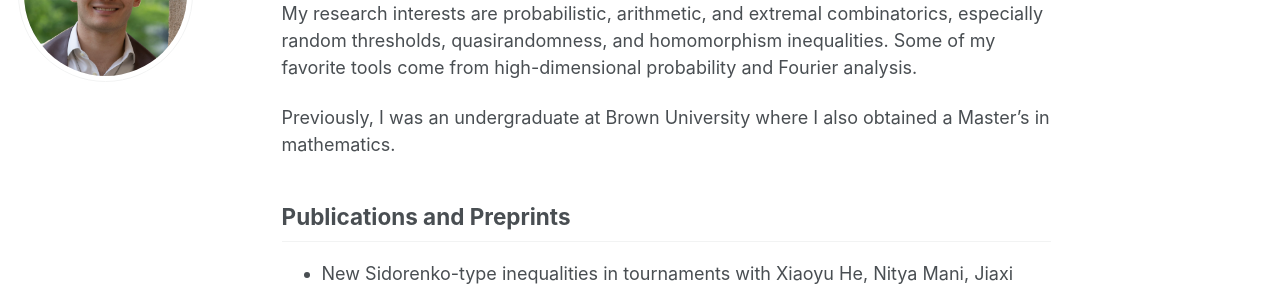
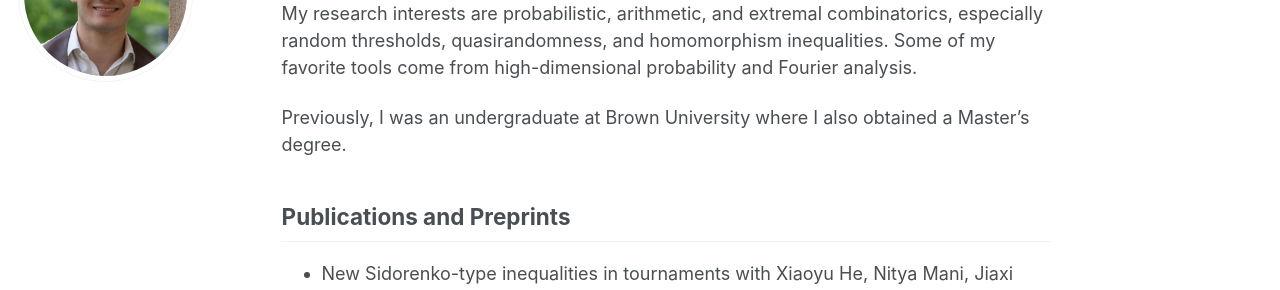
Before and after one commit to njtung/njtung.github.io, a Jekyll site: the page built from _pages/about.md, in a window 1280 px wide and 900 px high. Shown: the part 192-482 px from the top of the window. Built offline with Jekyll 4.4.1, drawn with Linux system fonts in a browser that asks for light colours; a script that is not in the unit is left out.

Commit message:
Update about.md

```diff
--- a/_pages/about.md
+++ b/_pages/about.md
@@ -14,7 +14,7 @@ My research interests are probabilistic, arithmetic, and extremal combinatorics,
 
 <!-- Some things I want to learn more about are ergodic theory and computational complexity. -->
 
-Previously, I was an undergraduate at Brown University where I also obtained a Master's in mathematics.
+Previously, I was an undergraduate at Brown University where I also obtained a Master's degree.
 
 ## Publications and Preprints
 
```
